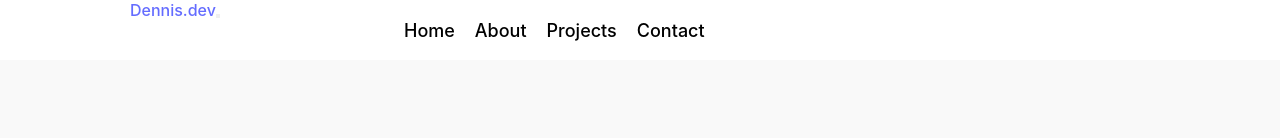
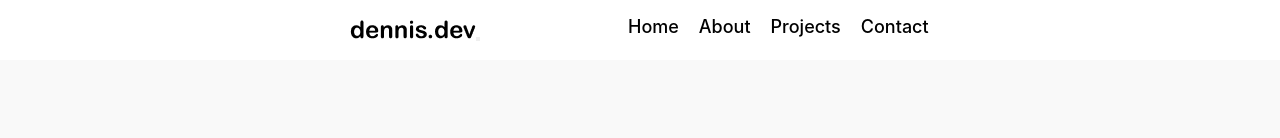
Before and after one commit to dennispaul8/my-portfolio, a React (Vite) app: page / in a window 1280 px wide. Shown: the top 138 px of the page. Built offline with nearby package versions, Linux system fonts and the light colour scheme.

Commit message:
Complete desktop view

```diff
--- a/src/components/about/About.jsx
+++ b/src/components/about/About.jsx
@@ -1,4 +1,5 @@
 import './About.css'
+import img from '../../../public/hero-devices.svg'
 
 export const About = () => {
 
@@ -6,7 +7,7 @@ export const About = () => {
 
         <>
             <div id='about' className="about-cont">
-                <img src="../public/hero-devices.svg" alt="" />
+                <img src={img} alt="computer" />
 
                 <div className="about-txt">
                     <h2 className='about-heading'>About Me</h2>
--- a/src/components/hero/Hero.jsx
+++ b/src/components/hero/Hero.jsx
@@ -1,5 +1,5 @@
 import './Hero.css'
-
+import img from "../../../public/avatar.svg";
 export const Hero = () => {
 
     return (
@@ -22,20 +22,8 @@ export const Hero = () => {
                 </div>
 
                 <div className="hero-img-cont">
-                    <img src="../public/avatar.svg" alt="" />
+                    <img src={img} alt="avatar" />
                 </div>
-
-                {/* <div className='hero-device'>
-                    <img src="../public/hero-devices.svg" alt="" />
-
-
-                    <p align="center">
-                        <a href="https://skillicons.dev">
-                            <img src="https://skillicons.dev/icons?i=git,kubernetes,docker,c,vim" />
-                        </a>
-                    </p>
-
-                </div> */}
             </div>
         </>
     )
--- a/src/components/navbar/Navbar.css
+++ b/src/components/navbar/Navbar.css
@@ -8,8 +8,13 @@
     top: 0;
 }
 
+.move{
+    margin-left: 320px;
+}
+
 .nav-txt{
     width: 40%;
+    margin-top: -27px;
 }
 
 .nav-txt a{
@@ -26,13 +31,10 @@
 
 .nav-img{
     width: 20%;
-    margin-left: 130px;
-    padding-top: 10px;
+    /* margin-left: 130px; */
 }
 
 .nav-img img{
-   width: 90px;
-   height: 90px;
-   border-radius: 100px;
+    margin-top: 20px;
    margin-left: 30px;
 }
--- a/src/components/navbar/Navbar.jsx
+++ b/src/components/navbar/Navbar.jsx
@@ -1,5 +1,5 @@
 import './Navbar.css'
-// import logo from '../../../public/mr-fresh-logo.jpeg'
+import logo from '../../../public/dennis.dev.png'
 
 export const Navbar = ()=>{
 
@@ -7,8 +7,8 @@ export const Navbar = ()=>{
     <>
 
 <nav class="navbar navbar-expand-lg nav-cont" >
-  <div class="container-fluid">
-    <a class="navbar-brand nav-img" href="#">Dennis.dev</a>
+  <div class="container-fluid move">
+    <a class="navbar-brand nav-img" href="#"><img src={logo} alt="" /></a>
     <button class="navbar-toggler" type="button" data-bs-toggle="collapse" data-bs-target="#navbarNavAltMarkup" aria-controls="navbarNavAltMarkup" aria-expanded="false" aria-label="Toggle navigation">
       <span class="navbar-toggler-icon"></span>
     </button>
```
Also changed, not shown: public/dennis.dev.png (added).
